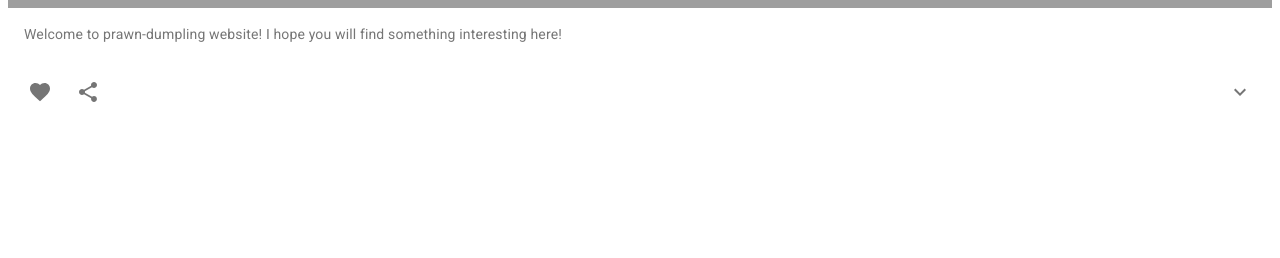
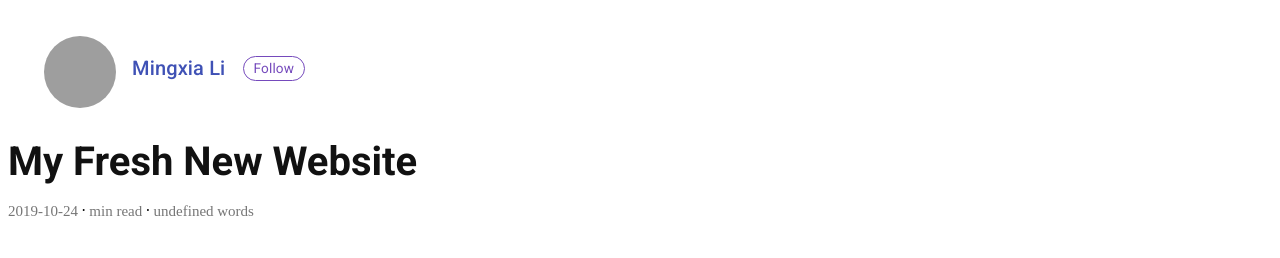
Before and after one commit to daxia07/prawn-dumpling, a Gatsby site: page / in a window 1280 px wide. Shown: the part 1396-1654 px from the top of the page. Before the commit the page ends 1528 px from the top, so only its background shows below. Built offline with nearby package versions, Linux system fonts and the light colour scheme; Gatsby itself is replaced by a stand-in of ours; grey boxes are pictures that could not be loaded.

Commit message:
bloghead

```diff
--- a/src/assets/mockPost.js
+++ b/src/assets/mockPost.js
@@ -9,6 +9,6 @@ export const post = {
   lastName: `Li`,
   excerpt: `Great place to learn new things`,
   tags: ['dev', 'life'],
-  createdAt: new Date(),
+  createdAt: `2019-10-24`,
   date: '2019-10-24'
 }
--- a/src/components/ArticleTags.js
+++ b/src/components/ArticleTags.js
@@ -18,7 +18,7 @@ const ArticleTags = ({ tags }) => {
   )
 }
 
-ArticleTags.PropTypes = {
+ArticleTags.propTypes = {
   tags: PropTypes.array
 }
 
--- a/src/components/BlogHead.js
+++ b/src/components/BlogHead.js
@@ -1,8 +1,36 @@
 import React from "react"
+import PropTypes from 'prop-types'
 import { Typography } from "@material-ui/core"
-import useStyles from "../styles/style"
+import makeStyles from '@material-ui/core/styles/makeStyles';
 
-const BlogHead = ({post}) => {
+const useStyles = makeStyles(theme => ({
+  mainHeading: {
+    padding: `1rem 0`,
+  },
+  postTitle: {
+    fontWeight: 700,
+    marginBottom: `1rem`,
+    color: `#111111`,
+    fontSize: `2.5rem`,
+    lineHeight: 1.1,
+  },
+  postDate: {
+    color: `rgba(0, 0, 0, .54)`,
+    display: `inline-block`,
+    fontFamily: `PT Sans`,
+    fontSize: 15,
+    fontWeight: 400,
+    lineHeight: 1.5,
+  },
+  dot: {
+    marginLeft: 3,
+    marginRight: 3,
+  },
+
+}))
+
+
+const BlogHead = ({ post }) => {
   const {title, createdAt, timeToRead, words} = post;
   const classes = useStyles();
 
@@ -18,6 +46,11 @@ const BlogHead = ({post}) => {
         <span className={classes.postDate}>{` ${words} words`}</span>
       </p>
     </div>
-)}
+  )
+}
+
+BlogHead.PropTypes = {
+  post: PropTypes.object.isRequired
+}
 
 export default BlogHead
--- a/src/pages/index.js
+++ b/src/pages/index.js
@@ -5,8 +5,8 @@ import FeaturedPost from '../components/FeaturePost';
 import { post } from "../assets/mockPost";
 import SubFeaturedPost from '../components/SubFeaturedPost';
 import AuthorCard from '../components/AuthorCard';
-
 import BlogBriefCard from '../components/BlogBriefCard';
+import BlogHead from '../components/BlogHead';
 
 
 const index = () => {
@@ -15,9 +15,9 @@ const index = () => {
       <SEO title="home" />
       <FeaturedPost post={post} />
       <SubFeaturedPost posts={[post, post]} />
-      <AuthorCard post={post}/>
-
       <BlogBriefCard post={post}/>
+      <AuthorCard post={post} />
+      <BlogHead post={post} />
     </div>
   )
 }
```
Also changed, not shown: src/components/Link copy.js (deleted, +0 -9 lines).
